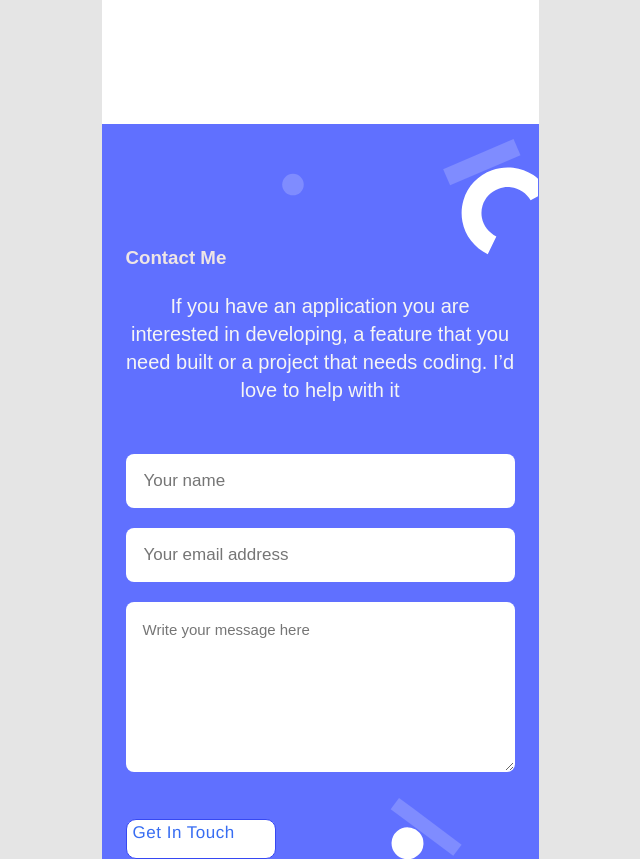
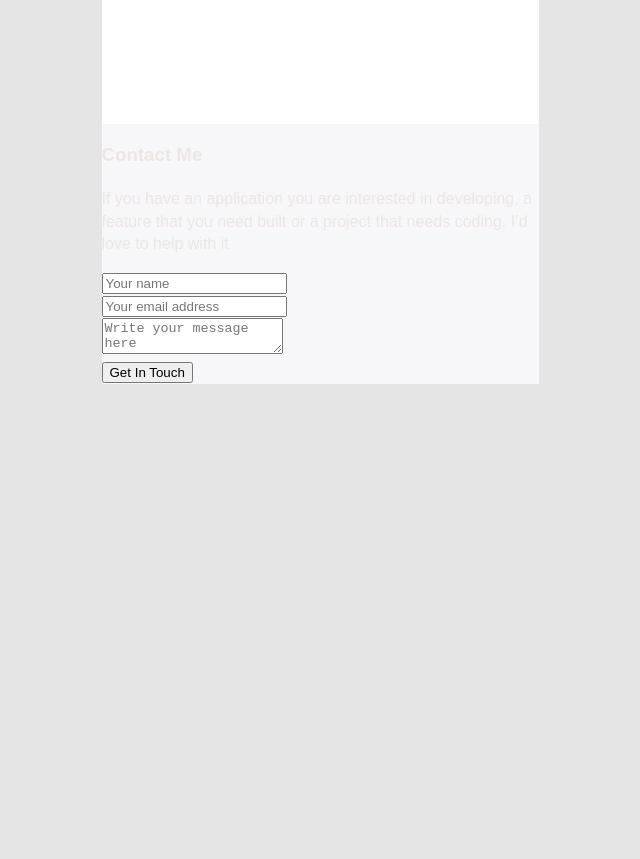
Before and after one commit to hislordshipprof/Microverse-portfolio, a website: page index.html in a window 1280 px wide. Shown: the part 4840-5699 px from the top of the page, without its empty margins (351-991 px from the left). After the commit the page ends 5224 px from the top, so only its background shows below. Drawn offline with Linux system fonts and the light colour scheme.

Commit message:
Linters error

```diff
--- a/style.css
+++ b/style.css
@@ -685,70 +685,3 @@ img:hover {
   height: 1px;
   margin: 23px 0 139.5px;
 }
-
-.contact-container {
-  padding: 103px 24px 0 24px;
-  background-image: url("img/contact-form-shapes-mobile.svg");
-  background-size: 65% 99%;
-  background-color: #6070ff;
-  background-repeat: no-repeat;
-  background-position-x: right;
-  background-position-y: 15px;
-  z-index: -1;
-}
-
-.contact-container p {
-  text-align: center;
-  color: whitesmoke;
-  font-size: 20px;
-  line-height: 28px;
-  padding-bottom: 30px;
-}
-
-.contact-container input,
-textarea {
-  width: 100%;
-  background-color: white;
-  margin-bottom: 20px;
-  border-radius: 8px;
-  border-color: transparent;
-  color: black;
-  font-family: Poppins, Arial, Helvetica, sans-serif;
-  font-weight: 400;
-  padding: 15px 38px 15px 16px;
-  -webkit-box-sizing: border-box;
-  -moz-box-sizing: border-box;
-  box-sizing: border-box;
-}
-
-.contact-container input {
-  font-size: 17px;
-  line-height: 20px;
-}
-
-.contact-container textarea {
-  height: 170px;
-  font-size: 15px;
-  line-height: 24px;
-}
-
-.contact-container button {
-  display: flex;
-  font: 500 17px/1.41 "Poppins", Helvetica, Arial, serif;
-  color: #386df2;
-  letter-spacing: 0.51px;
-  border: 1px solid #3648f3;
-  border-radius: 10px 10px 10px 10px;
-  height: 40px;
-  width: 150px;
-  margin-top: 20px;
-  background-color: #fff;
-}
-
-button:hover {
-  background-color: #1242c6;
-  opacity: 0.7;
-  transition: 0.7s;
-  cursor: pointer;
-  color: white;
-}
```
